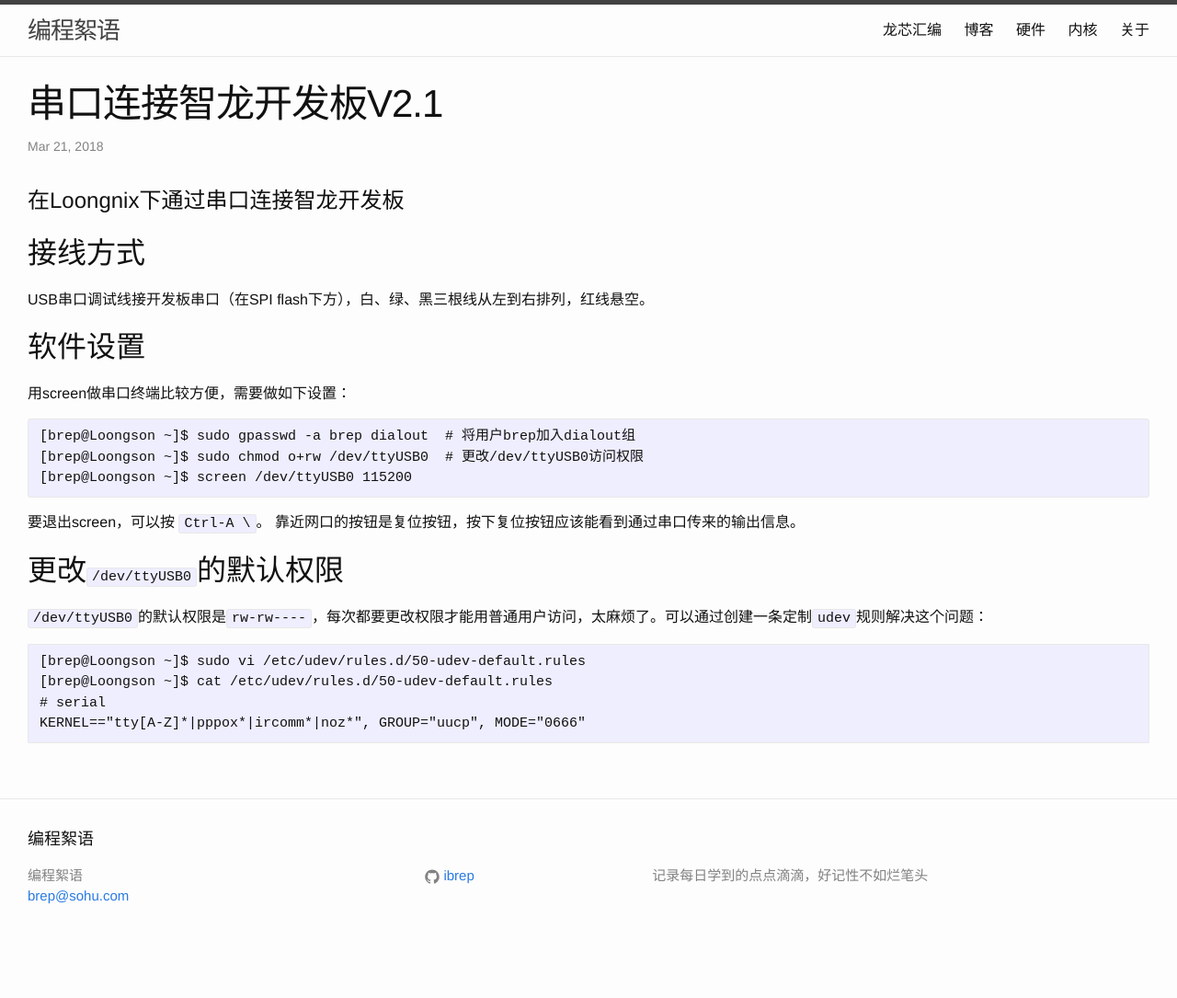
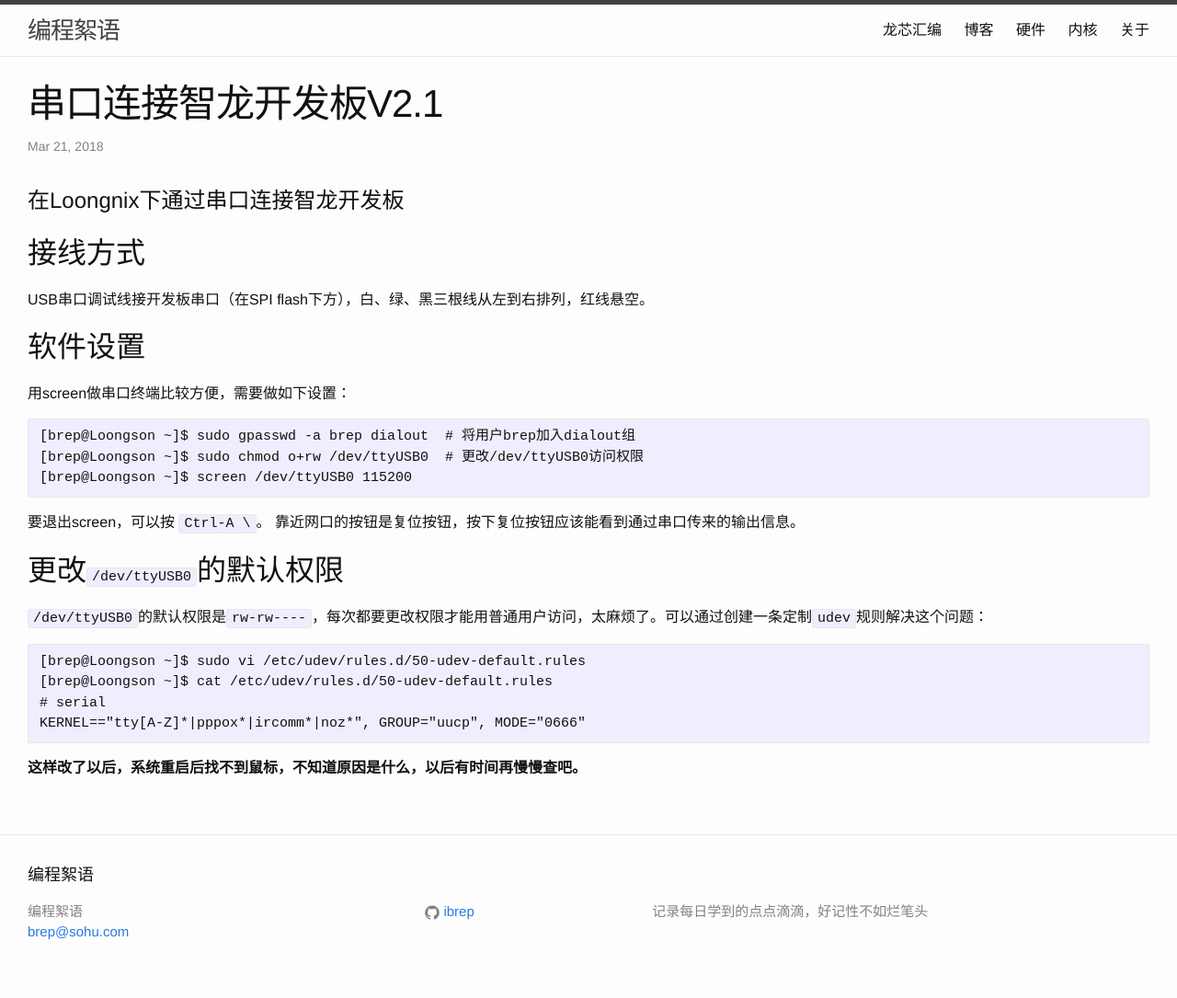
Before and after one commit to ibrep/ibrep.github.com, a Jekyll site: the page built from _posts/hardware/2018-03-22-serial-connect-ls1c.markdown, in a window 1280 px wide. Shown: the whole page at 92% size. Built offline with Jekyll 4.4.1, drawn with Linux system fonts in a browser that asks for light colours; before the commit the page ends 1046 px from its top, so only the background shows below that.

Commit message:
minor fix

````diff
--- a/_posts/hardware/2018-03-22-serial-connect-ls1c.markdown
+++ b/_posts/hardware/2018-03-22-serial-connect-ls1c.markdown
@@ -26,3 +26,4 @@ USB串口调试线接开发板串口（在SPI flash下方），白、绿、黑
 # serial
 KERNEL=="tty[A-Z]*|pppox*|ircomm*|noz*", GROUP="uucp", MODE="0666"
 ```
+**这样改了以后，系统重启后找不到鼠标，不知道原因是什么，以后有时间再慢慢查吧。**
````
